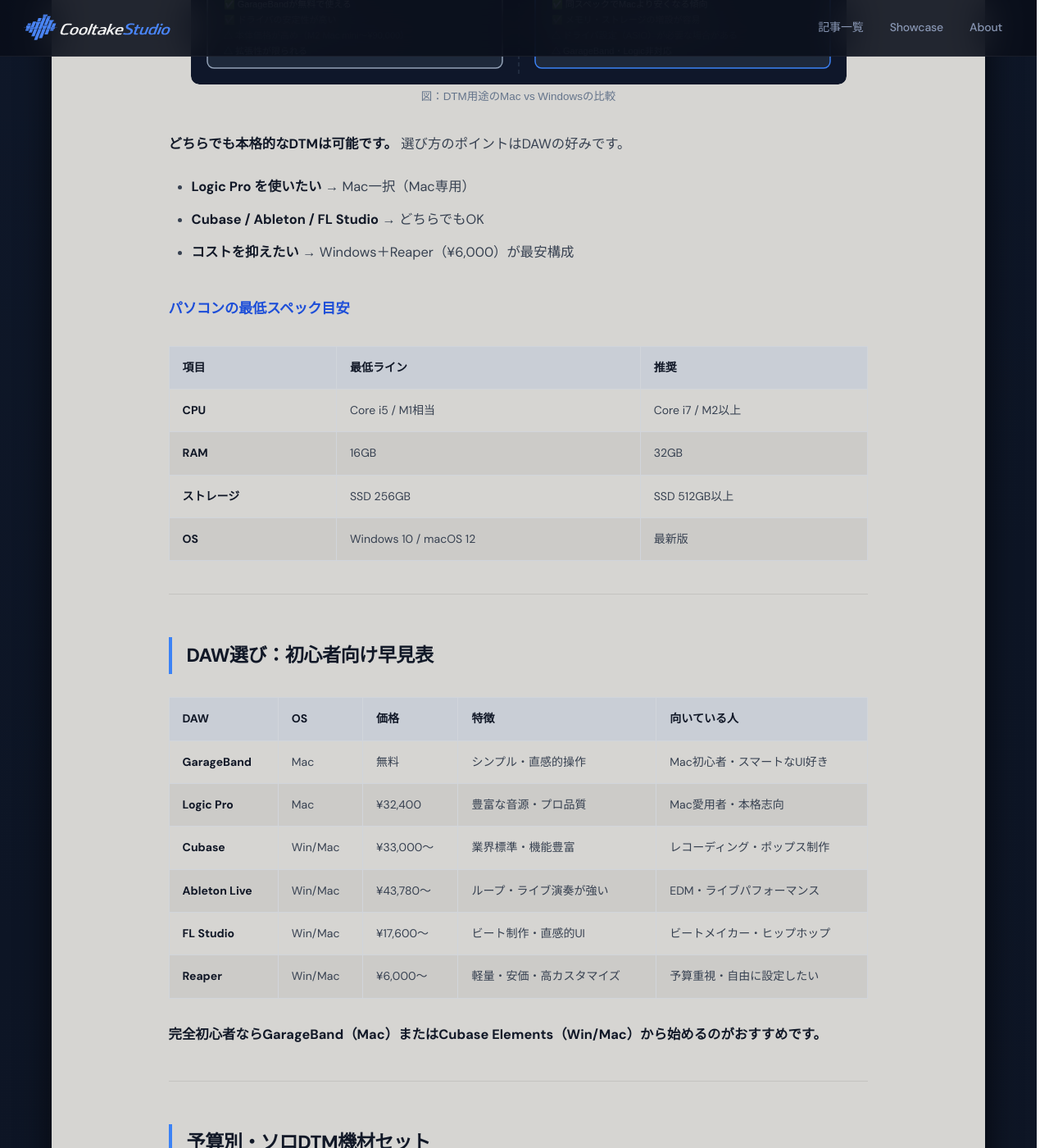
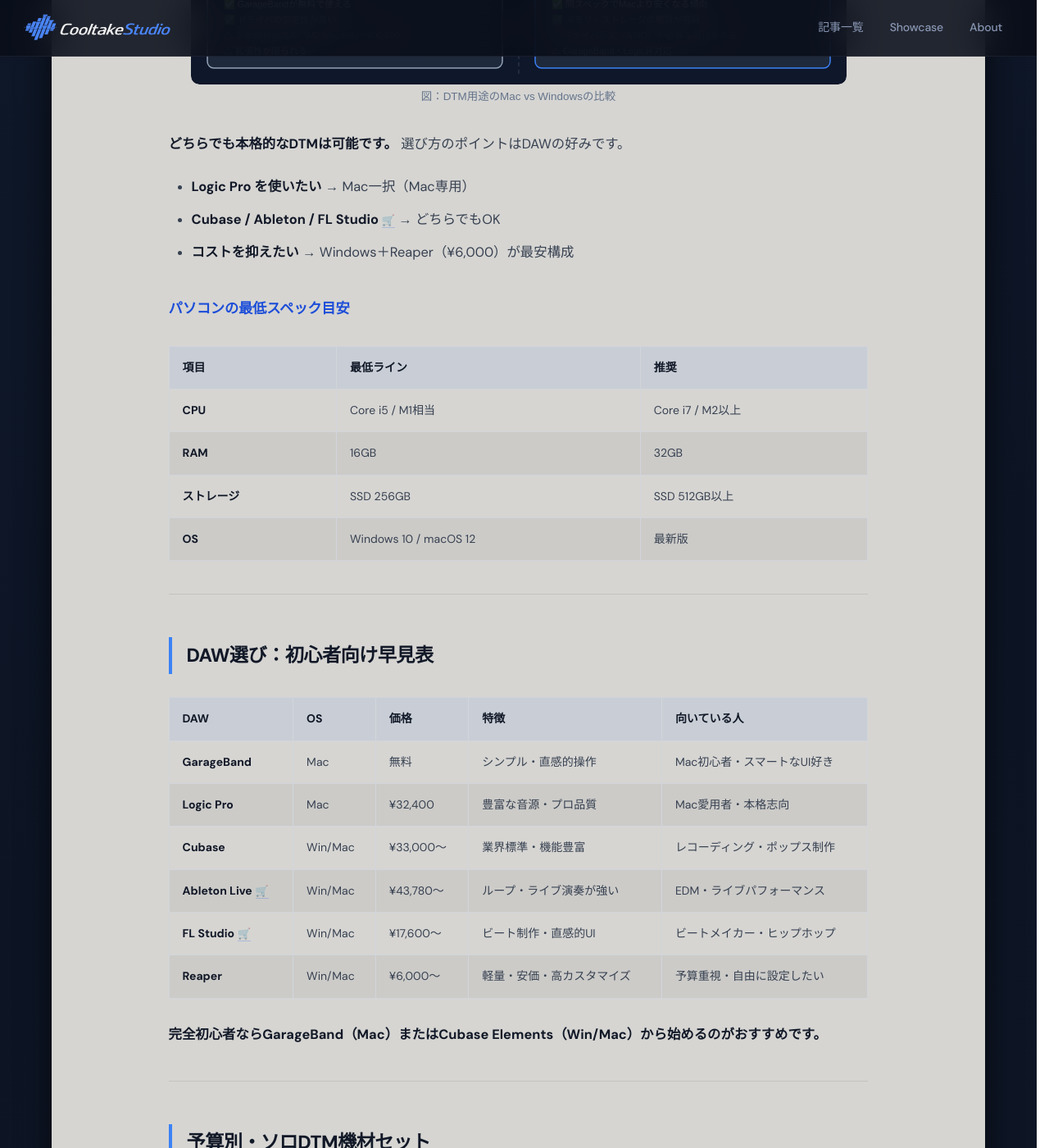
Before and after one commit to cooltake/cooltake-staging, a Jekyll site: the page built from _posts/2026-05-24-solo-dtm-setup.md, in a window 1280 px wide and 1400 px high, scrolled down 1898 px. Shown: the whole window at 82% size. Built offline with Jekyll 4.4.1, drawn with Linux system fonts in a browser that asks for light colours; some web fonts are replaced.

Commit message:
feat: add soundhouse inline links in 2026-05-24-solo-dtm-setup.md

```diff
--- a/_posts/2026-05-24-solo-dtm-setup.md
+++ b/_posts/2026-05-24-solo-dtm-setup.md
@@ -45,7 +45,7 @@
 **どちらでも本格的なDTMは可能です。** 選び方のポイントはDAWの好みです。
 
 - **Logic Pro を使いたい** → Mac一択（Mac専用）
-- **Cubase / Ableton / FL Studio** → どちらでもOK
+- **Cubase / Ableton / FL Studio**<a href="https://h.accesstrade.net/sp/cc?rk=01001xqc00os63&url=https%3A%2F%2Fwww.soundhouse.co.jp%2Fproducts%2Fdetail%2Fitem%2F324282%2F" rel="nofollow" referrerpolicy="no-referrer-when-downgrade" style="font-size:.8rem;color:#1e3a5f;font-weight:600;margin-left:.3em;">🛒</a> → どちらでもOK
 - **コストを抑えたい** → Windows＋Reaper（¥6,000）が最安構成
 
 ### パソコンの最低スペック目安
@@ -66,8 +66,8 @@
 | **GarageBand** | Mac | 無料 | シンプル・直感的操作 | Mac初心者・スマートなUI好き |
 | **Logic Pro** | Mac | ¥32,400 | 豊富な音源・プロ品質 | Mac愛用者・本格志向 |
 | **Cubase** | Win/Mac | ¥33,000〜 | 業界標準・機能豊富 | レコーディング・ポップス制作 |
-| **Ableton Live** | Win/Mac | ¥43,780〜 | ループ・ライブ演奏が強い | EDM・ライブパフォーマンス |
-| **FL Studio** | Win/Mac | ¥17,600〜 | ビート制作・直感的UI | ビートメイカー・ヒップホップ |
+| **Ableton Live**<a href="https://h.accesstrade.net/sp/cc?rk=01001xqc00os63&url=https%3A%2F%2Fwww.soundhouse.co.jp%2Fproducts%2Fdetail%2Fitem%2F364520%2F" rel="nofollow" referrerpolicy="no-referrer-when-downgrade" style="font-size:.8rem;color:#1e3a5f;font-weight:600;margin-left:.3em;">🛒</a> | Win/Mac | ¥43,780〜 | ループ・ライブ演奏が強い | EDM・ライブパフォーマンス |
+| **FL Studio**<a href="https://h.accesstrade.net/sp/cc?rk=01001xqc00os63&url=https%3A%2F%2Fwww.soundhouse.co.jp%2Fproducts%2Fdetail%2Fitem%2F372831%2F" rel="nofollow" referrerpolicy="no-referrer-when-downgrade" style="font-size:.8rem;color:#1e3a5f;font-weight:600;margin-left:.3em;">🛒</a> | Win/Mac | ¥17,600〜 | ビート制作・直感的UI | ビートメイカー・ヒップホップ |
 | **Reaper** | Win/Mac | ¥6,000〜 | 軽量・安価・高カスタマイズ | 予算重視・自由に設定したい |
 
 **完全初心者ならGarageBand（Mac）またはCubase Elements（Win/Mac）から始めるのがおすすめです。**
```
